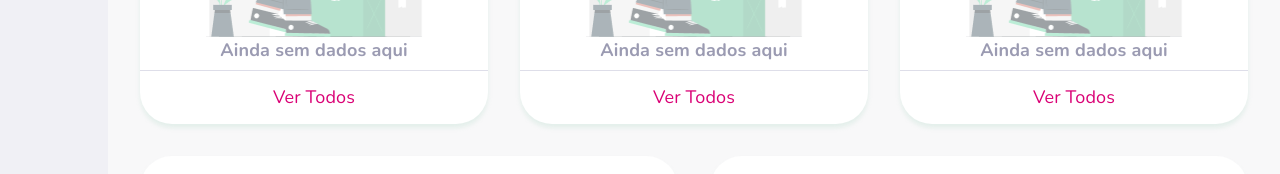
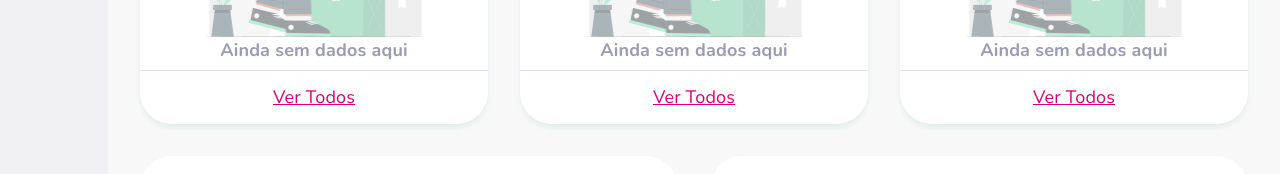
Before and after one commit to higorini/desafio-modulo-06-neurodevergentes-front, a React (Vite) app: page /home in a window 1280 px wide. Shown: the part 583-757 px from the top of the page. Built offline with nearby package versions, Linux system fonts and the light colour scheme; no server answers; sample sign-in values are in the browser's storage.

Commit message:
Criando listagem da página de cobrançasde acordo com a cobrança clicada na home

```diff
--- a/src/components/sideNavigation/index.jsx
+++ b/src/components/sideNavigation/index.jsx
@@ -1,8 +1,10 @@
 import { Stack, Typography } from "@mui/material";
 import { NavLink } from "react-router-dom";
+import useGlobal from "../../hooks/useGlobal";
 import "./style.css";
 
 function LateralMenu() {
+  const { charges, setSelectedCharge } = useGlobal();
   return (
     <Stack
       direction="column"
@@ -124,6 +126,7 @@ function LateralMenu() {
       <NavLink
         to="/charge"
         className={({ isActive }) => (isActive ? "link-active" : "link")}
+        onClick={() => setSelectedCharge(charges)}
       >
         <Stack
           alignItems="center"
--- a/src/hooks/useGlobalProvider.jsx
+++ b/src/hooks/useGlobalProvider.jsx
@@ -10,6 +10,8 @@ function useGlobalProvider() {
   const [paidCharge, setPaidCharge] = useState([]);
   const [pendingCharge, setPendingCharge] = useState([]);
   const [overdueCharge, setOverdueCharge] = useState([]);
+
+  const [selectedCharge, setSelectedCharge] = useState([]);
 
   const [addClientSuccessAlert, setAddClientSuccessAlert] = useState(false);
   const [addChargeSuccessAlert, setAddChargeSuccessAlert] = useState(false);
@@ -41,6 +43,7 @@ function useGlobalProvider() {
       try {
         const response = await listCharges();
         setCharges(response);
+        console.log(response);
         setPaidCharge(
           response.filter((charge) => {
             return charge.status === "paga";
@@ -77,6 +80,8 @@ function useGlobalProvider() {
     addChargeSuccessAlert,
     overdueCharge,
     setAddChargeSuccessAlert,
+    selectedCharge,
+    setSelectedCharge,
   };
 }
 export default useGlobalProvider;
--- a/src/pages/Charge/components/ChargeTable/index.jsx
+++ b/src/pages/Charge/components/ChargeTable/index.jsx
@@ -13,7 +13,7 @@ import useGlobal from "../../../../hooks/useGlobal";
 import ChargeType from "../ChargeType";
 
 function ChargeTable() {
-  const { charges } = useGlobal();
+  const { charges, selectedCharge } = useGlobal();
   const moneyMask = (value) => {
     value = value.replace(".", "").replace(",", "").replace(/\D/g, "");
 
@@ -120,7 +120,7 @@ function ChargeTable() {
           </TableRow>
         </TableHead>
         <TableBody>
-          {charges.map((charge) => (
+          {selectedCharge.map((charge) => (
             <TableRow
               key={charge.id}
               sx={{ "&:last-child td, &:last-child th": { border: 0 } }}
--- a/src/pages/Home/components/ChargesCard/index.jsx
+++ b/src/pages/Home/components/ChargesCard/index.jsx
@@ -1,4 +1,6 @@
 import { Box, Stack, Typography } from "@mui/material";
+import { NavLink } from "react-router-dom";
+import useGlobal from "../../../../hooks/useGlobal";
 import ChargesTable from "../ChargesTable";
 import EmptyContent from "../EmptyContent";
 
@@ -9,6 +11,7 @@ function ChargesCard({
   indexNumber,
   chargeTableContent,
 }) {
+  const { setSelectedCharge } = useGlobal();
   return (
     <Box
       borderRadius="32px"
@@ -55,9 +58,15 @@ function ChargesCard({
       {chargeTableContent.length === 0 ? (
         <EmptyContent />
       ) : (
-        <ChargesTable chargeContent={chargeTableContent} />
+        <ChargesTable chargeContent={chargeTableContent.slice(0, 4)} />
       )}
       <Box>
+        <NavLink
+          to="/charge"
+          style={{
+            textDecorationColor: "var(--pink-500)",
+          }}
+        >
           <Typography
             textAlign="center"
             component="p"
@@ -67,9 +76,11 @@ function ChargesCard({
             fontSize="18px"
             padding="13px 0"
             borderTop="1px solid var(--gray-300)"
+            onClick={() => setSelectedCharge(chargeTableContent)}
           >
             Ver Todos
           </Typography>
+        </NavLink>
       </Box>
     </Box>
   );
--- a/src/pages/Home/index.jsx
+++ b/src/pages/Home/index.jsx
@@ -80,7 +80,7 @@ function Home() {
               bgIndexColor="var(--seagreen-100)"
               indexColor="var(--seagreen-700)"
               indexNumber={paidCharge.length.toString().padStart(2, "0")}
-              chargeTableContent={paidCharge.slice(0, 4)}
+              chargeTableContent={paidCharge}
             />
           </Grid>
           <Grid item xs={4}>
@@ -89,7 +89,7 @@ function Home() {
               bgIndexColor="var(--ruby-100)"
               indexColor="var(--ruby-700)"
               indexNumber={overdueCharge.length.toString().padStart(2, "0")}
-              chargeTableContent={overdueCharge.slice(0, 4)}
+              chargeTableContent={overdueCharge}
             />
           </Grid>
           <Grid item xs={4}>
@@ -98,7 +98,7 @@ function Home() {
               bgIndexColor="var(--gold-100)"
               indexColor="var(--gold-700)"
               indexNumber={pendingCharge.length.toString().padStart(2, "0")}
-              chargeTableContent={pendingCharge.slice(0, 4)}
+              chargeTableContent={pendingCharge}
             />
           </Grid>
           <Grid item xs={6}>
```
Lines whose indentation alone changed are shown as unchanged.
